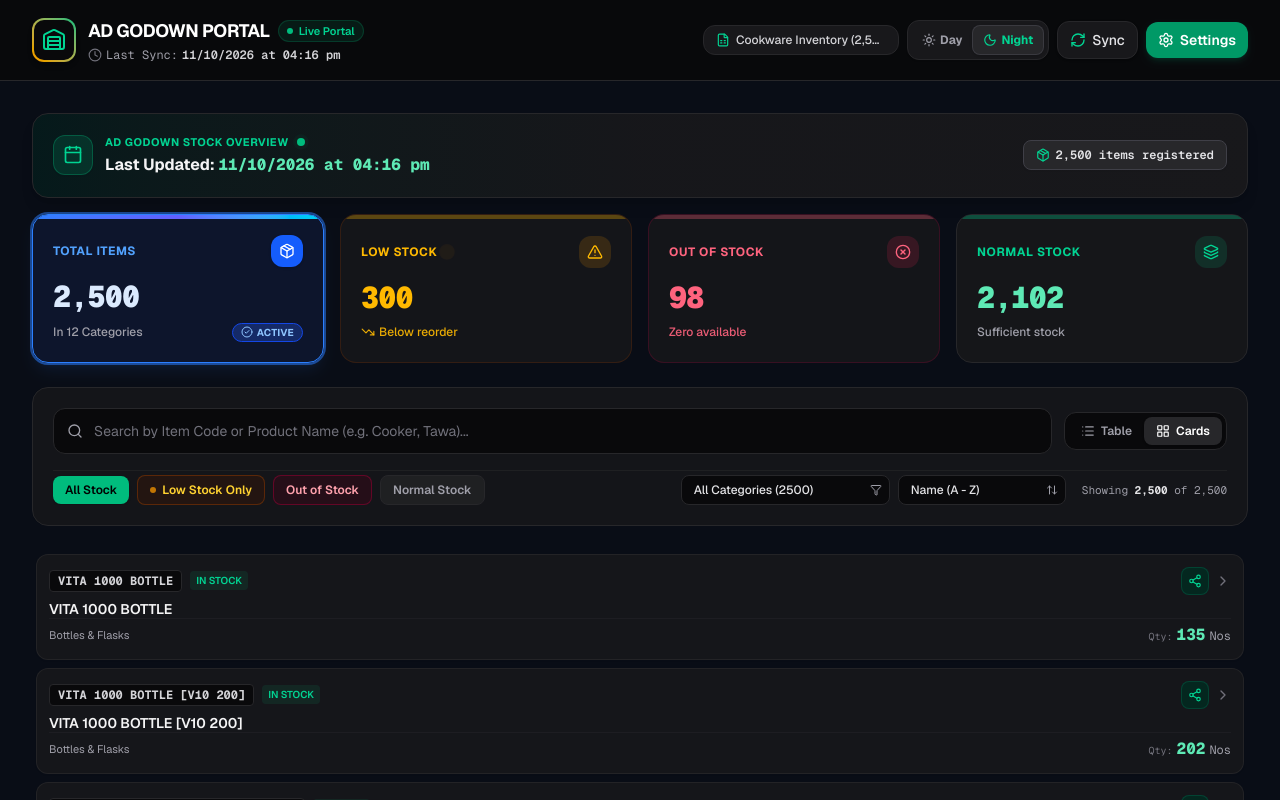
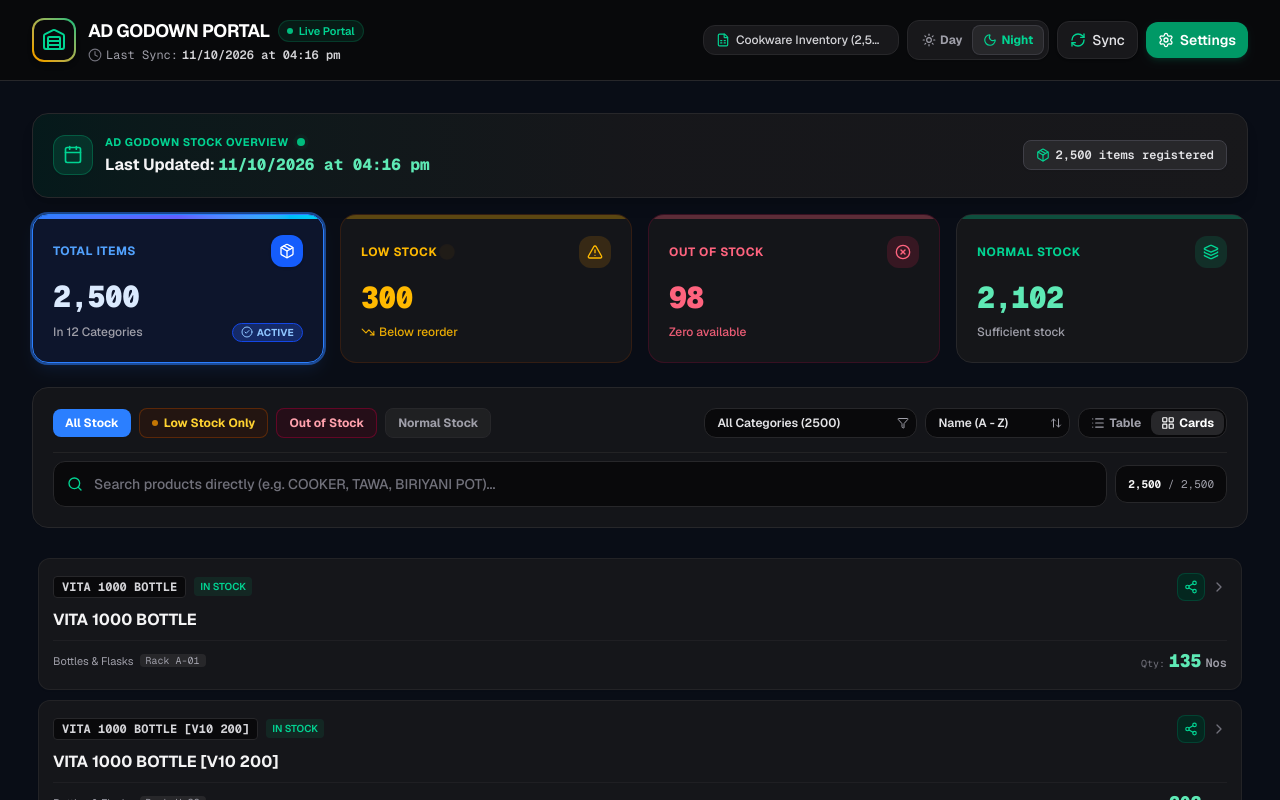
Before and after one commit to anshadh-pixel/AD_GodownPortal, a Next.js app: page / in a window 1280 px wide. Both pictures are taken after a click on the button "Cards". Shown: the top 800 px of the page. Built offline with nearby package versions, Linux system fonts and the light colour scheme.

Commit message:
feat: show full product names without truncation and move search bar directly above products list

```diff
--- a/src/components/StockCardListView.tsx
+++ b/src/components/StockCardListView.tsx
@@ -5,7 +5,8 @@ import { useVirtualizer } from "@tanstack/react-virtual";
 import {
   AlertTriangle,
   Share2,
-  ChevronRight
+  ChevronRight,
+  MapPin
 } from "lucide-react";
 import { StockItem } from "@/types/stock";
 
@@ -22,11 +23,12 @@ export function StockCardListView({
 }: StockCardListViewProps) {
   const parentRef = useRef<HTMLDivElement>(null);
 
+  // Generous height to show full product names across 2-3 lines without truncating
   const rowVirtualizer = useVirtualizer({
     count: items.length,
     getScrollElement: () => parentRef.current,
-    estimateSize: () => 114,
-    overscan: 10
+    estimateSize: () => 142,
+    overscan: 8
   });
 
   if (items.length === 0) {
@@ -42,7 +44,7 @@ export function StockCardListView({
   return (
     <div
       ref={parentRef}
-      className="h-[calc(100dvh-290px)] min-h-[460px] overflow-auto momentum-scroll scrollbar-thin scrollbar-thumb-slate-300 dark:scrollbar-thumb-zinc-700 relative rounded-2xl pb-12 transition-colors"
+      className="h-[calc(100dvh-270px)] min-h-[460px] overflow-auto momentum-scroll scrollbar-thin scrollbar-thumb-slate-300 dark:scrollbar-thumb-zinc-700 relative rounded-2xl pb-16 transition-colors"
     >
       <div
         style={{
@@ -69,11 +71,11 @@ export function StockCardListView({
                 height: `${virtualRow.size}px`,
                 transform: `translateY(${virtualRow.start}px)`
               }}
-              className="p-1"
+              className="p-1.5"
             >
               <div
                 onClick={() => onSelectItem(item)}
-                className={`h-[106px] p-3 rounded-xl border transition-all active:scale-[0.98] cursor-pointer flex flex-col justify-between shadow-xs ${
+                className={`min-h-[132px] p-3.5 rounded-xl border transition-all active:scale-[0.98] cursor-pointer flex flex-col justify-between shadow-xs ${
                   item.quantity < 0
                     ? "bg-rose-50/90 dark:bg-rose-950/25 border-rose-300 dark:border-rose-900/50"
                     : isOut
@@ -85,7 +87,7 @@ export function StockCardListView({
               >
                 {/* Header row: Code + Status Badge + WhatsApp */}
                 <div className="flex items-center justify-between gap-2">
-                  <div className="flex items-center gap-2">
+                  <div className="flex items-center gap-2 flex-wrap">
                     <span className="font-mono text-xs font-bold text-slate-800 dark:text-zinc-300 bg-slate-100 dark:bg-zinc-950 px-2 py-0.5 rounded border border-slate-200 dark:border-zinc-800">
                       {item.itemCode}
                     </span>
@@ -108,7 +110,7 @@ export function StockCardListView({
                     )}
                   </div>
 
-                  <div className="flex items-center gap-1.5">
+                  <div className="flex items-center gap-1.5 shrink-0">
                     <button
                       onClick={(e) => onShareWhatsApp(item, e)}
                       title="Share to WhatsApp"
@@ -120,21 +122,26 @@ export function StockCardListView({
                   </div>
                 </div>
 
-                {/* Middle: Item Name */}
-                <p className="text-sm font-semibold text-slate-900 dark:text-zinc-100 truncate mt-1">
+                {/* Middle: Full Item Name (NO TRUNCATION, shows full name completely!) */}
+                <h3 className="text-sm sm:text-base font-bold text-slate-900 dark:text-zinc-100 leading-snug break-words my-2">
                   {item.itemName}
-                </p>
+                </h3>
 
                 {/* Bottom Row: Category & Quantity */}
-                <div className="flex items-center justify-between pt-1 border-t border-slate-100 dark:border-zinc-800/50 text-xs">
-                  <span className="text-slate-500 dark:text-zinc-400 truncate max-w-[170px] text-[11px]">
-                    {item.category}
-                  </span>
+                <div className="flex items-center justify-between pt-1.5 border-t border-slate-100 dark:border-zinc-800/60 text-xs gap-2">
+                  <div className="flex items-center gap-1.5 text-slate-500 dark:text-zinc-400 text-[11px] truncate">
+                    <span>{item.category}</span>
+                    {item.location && (
+                      <span className="font-mono bg-slate-100 dark:bg-zinc-800 px-1.5 py-0.2 rounded text-[10px] shrink-0">
+                        {item.location}
+                      </span>
+                    )}
+                  </div>
 
                   <div className="flex items-baseline gap-1 shrink-0 font-mono">
                     <span className="text-slate-400 dark:text-zinc-500 text-[10px]">Qty:</span>
                     <span
-                      className={`text-base font-extrabold ${
+                      className={`text-base sm:text-lg font-black ${
                         isOut
                           ? "text-rose-600 dark:text-rose-400"
                           : isLow
@@ -144,7 +151,7 @@ export function StockCardListView({
                     >
                       {item.quantity.toLocaleString()}
                     </span>
-                    <span className="text-slate-500 dark:text-zinc-400 text-xs font-normal">
+                    <span className="text-slate-500 dark:text-zinc-400 text-xs font-semibold">
                       {item.unit}
                     </span>
                   </div>
--- a/src/components/StockFilters.tsx
+++ b/src/components/StockFilters.tsx
@@ -43,106 +43,52 @@ export function StockFilters({
   totalCount
 }: StockFiltersProps) {
   return (
-    <div className="bg-white/90 dark:bg-zinc-900/80 border border-slate-200 dark:border-zinc-800 rounded-2xl p-4 sm:p-5 space-y-4 backdrop-blur-sm shadow-sm dark:shadow-none transition-colors">
+    <div className="bg-white/90 dark:bg-zinc-900/80 border border-slate-200 dark:border-zinc-800 rounded-2xl p-4 sm:p-5 space-y-3.5 backdrop-blur-sm shadow-xs dark:shadow-none transition-colors">
 
-      {/* Top Search & View Switcher Row */}
-      <div className="flex flex-col sm:flex-row items-stretch sm:items-center gap-3">
-
-        {/* Instant Search Bar */}
-        <div className="relative flex-1">
-          <div className="absolute inset-y-0 left-0 pl-3.5 flex items-center pointer-events-none text-slate-400 dark:text-zinc-400">
-            <Search className="w-4 h-4" />
-          </div>
-          <input
-            type="text"
-            value={searchQuery}
-            onChange={(e) => onSearchChange(e.target.value)}
-            placeholder="Search by Item Code or Product Name (e.g. Cooker, Tawa)..."
-            className="w-full pl-10 pr-10 py-2.5 sm:py-3 rounded-xl bg-slate-50 dark:bg-zinc-950 border border-slate-200 dark:border-zinc-800 text-slate-900 dark:text-zinc-100 placeholder-slate-400 dark:placeholder-zinc-500 text-sm focus:outline-none focus:border-emerald-500 focus:ring-1 focus:ring-emerald-500 transition-all font-sans"
-          />
-          {searchQuery && (
-            <button
-              onClick={() => onSearchChange("")}
-              className="absolute inset-y-0 right-0 pr-3.5 flex items-center text-slate-400 hover:text-slate-600 dark:text-zinc-400 dark:hover:text-zinc-200 transition-colors"
-            >
-              <X className="w-4 h-4" />
-            </button>
-          )}
-        </div>
-
-        {/* View Switcher (Desktop / Mobile friendly) */}
-        <div className="flex items-center gap-2 self-end sm:self-auto shrink-0">
-          <div className="flex items-center p-1 bg-slate-100 dark:bg-zinc-950 rounded-xl border border-slate-200 dark:border-zinc-800">
-            <button
-              onClick={() => onViewModeChange("table")}
-              title="Table View (Ideal for Desktop)"
-              className={`flex items-center gap-1.5 px-3 py-1.5 rounded-lg text-xs font-semibold transition-all ${
-                viewMode === "table"
-                  ? "bg-white dark:bg-zinc-800 text-slate-900 dark:text-white shadow-sm"
-                  : "text-slate-500 dark:text-zinc-400 hover:text-slate-900 dark:hover:text-zinc-200"
-              }`}
-            >
-              <List className="w-3.5 h-3.5" />
-              <span className="hidden sm:inline">Table</span>
-            </button>
-            <button
-              onClick={() => onViewModeChange("cards")}
-              title="Card View (Ideal for Mobile)"
-              className={`flex items-center gap-1.5 px-3 py-1.5 rounded-lg text-xs font-semibold transition-all ${
-                viewMode === "cards"
-                  ? "bg-white dark:bg-zinc-800 text-slate-900 dark:text-white shadow-sm"
-                  : "text-slate-500 dark:text-zinc-400 hover:text-slate-900 dark:hover:text-zinc-200"
-              }`}
-            >
-              <LayoutGrid className="w-3.5 h-3.5" />
-              <span className="hidden sm:inline">Cards</span>
-            </button>
-          </div>
-        </div>
-
-      </div>
-
-      {/* Filter Badges & Dropdowns Row */}
-      <div className="flex flex-wrap items-center justify-between gap-3 pt-1 border-t border-slate-200 dark:border-zinc-800/60">
+      {/* Row 1: Status Filter Pills & Quick Controls */}
+      <div className="flex flex-wrap items-center justify-between gap-3">
 
         {/* Status Filter Pills (Horizontal swipeable on mobile) */}
         <div className="flex items-center gap-1.5 sm:gap-2 overflow-x-auto pb-1 sm:pb-0 sm:flex-wrap w-full sm:w-auto scrollbar-none">
           <button
             onClick={() => onStatusFilterChange("all")}
-            className={`px-3 py-1.5 rounded-lg text-xs font-semibold transition-all shrink-0 ${
+            className={`px-3 py-1.5 rounded-lg text-xs font-bold transition-all shrink-0 cursor-pointer ${
               statusFilter === "all"
-                ? "bg-emerald-600 dark:bg-emerald-500 text-white dark:text-black shadow-sm"
+                ? "bg-blue-600 dark:bg-blue-500 text-white shadow-xs"
                 : "bg-slate-100 dark:bg-zinc-800/80 text-slate-700 dark:text-zinc-300 hover:bg-slate-200 dark:hover:bg-zinc-700 border border-slate-200 dark:border-zinc-700/60"
             }`}
           >
             All Stock
           </button>
+
           <button
             onClick={() => onStatusFilterChange("low_stock")}
-            className={`px-3 py-1.5 rounded-lg text-xs font-semibold transition-all flex items-center gap-1.5 shrink-0 ${
+            className={`px-3 py-1.5 rounded-lg text-xs font-bold transition-all flex items-center gap-1.5 shrink-0 cursor-pointer ${
               statusFilter === "low_stock"
-                ? "bg-amber-500 text-black shadow-sm font-bold"
-                : "bg-amber-50 dark:bg-amber-950/30 text-amber-700 dark:text-amber-300 hover:bg-amber-100 dark:hover:bg-amber-900/40 border border-amber-200 dark:border-amber-800/50"
+                ? "bg-amber-500 text-black shadow-xs font-black"
+                : "bg-amber-50 dark:bg-amber-950/30 text-amber-800 dark:text-amber-300 hover:bg-amber-100 dark:hover:bg-amber-900/40 border border-amber-200 dark:border-amber-800/50"
             }`}
           >
             <span className="w-1.5 h-1.5 rounded-full bg-amber-500 animate-pulse" />
             Low Stock Only
           </button>
+
           <button
             onClick={() => onStatusFilterChange("out_of_stock")}
-            className={`px-3 py-1.5 rounded-lg text-xs font-semibold transition-all shrink-0 ${
+            className={`px-3 py-1.5 rounded-lg text-xs font-bold transition-all shrink-0 cursor-pointer ${
               statusFilter === "out_of_stock"
-                ? "bg-rose-600 dark:bg-rose-500 text-white shadow-sm font-bold"
-                : "bg-rose-50 dark:bg-rose-950/30 text-rose-700 dark:text-rose-300 hover:bg-rose-100 dark:hover:bg-rose-900/40 border border-rose-200 dark:border-rose-800/50"
+                ? "bg-rose-600 dark:bg-rose-500 text-white shadow-xs font-black"
+                : "bg-rose-50 dark:bg-rose-950/30 text-rose-800 dark:text-rose-300 hover:bg-rose-100 dark:hover:bg-rose-900/40 border border-rose-200 dark:border-rose-800/50"
             }`}
           >
             Out of Stock
           </button>
+
           <button
             onClick={() => onStatusFilterChange("in_stock")}
-            className={`px-3 py-1.5 rounded-lg text-xs font-semibold transition-all shrink-0 ${
+            className={`px-3 py-1.5 rounded-lg text-xs font-bold transition-all shrink-0 cursor-pointer ${
               statusFilter === "in_stock"
-                ? "bg-slate-800 text-white dark:bg-zinc-200 dark:text-zinc-900 shadow-sm font-bold"
+                ? "bg-emerald-600 text-white dark:bg-emerald-500 dark:text-black shadow-xs font-black"
                 : "bg-slate-100 dark:bg-zinc-800/60 text-slate-700 dark:text-zinc-400 hover:bg-slate-200 dark:hover:bg-zinc-700/60 border border-slate-200 dark:border-zinc-800"
             }`}
           >
@@ -150,7 +96,7 @@ export function StockFilters({
           </button>
         </div>
 
-        {/* Category & Sort Dropdowns */}
+        {/* Category & Sort & View Switcher */}
         <div className="flex flex-wrap items-center gap-2 w-full sm:w-auto">
 
           {/* Category Dropdown */}
@@ -158,7 +104,7 @@ export function StockFilters({
             <select
               value={selectedCategory}
               onChange={(e) => onCategoryChange(e.target.value)}
-              className="w-full sm:w-auto appearance-none pl-3 pr-8 py-1.5 rounded-lg bg-slate-50 dark:bg-zinc-950 border border-slate-200 dark:border-zinc-800 text-xs text-slate-800 dark:text-zinc-200 font-medium focus:outline-none focus:border-emerald-500 cursor-pointer"
+              className="w-full sm:w-auto appearance-none pl-3 pr-8 py-1.5 rounded-xl bg-slate-50 dark:bg-zinc-950 border border-slate-200 dark:border-zinc-800 text-xs text-slate-800 dark:text-zinc-200 font-semibold focus:outline-none focus:border-blue-500 cursor-pointer"
             >
               <option value="all">All Categories ({totalCount})</option>
               {categories.map((cat) => (
@@ -177,28 +123,85 @@ export function StockFilters({
             <select
               value={sortBy}
               onChange={(e) => onSortByChange(e.target.value)}
-              className="w-full sm:w-auto appearance-none pl-3 pr-8 py-1.5 rounded-lg bg-slate-50 dark:bg-zinc-950 border border-slate-200 dark:border-zinc-800 text-xs text-slate-800 dark:text-zinc-200 font-medium focus:outline-none focus:border-emerald-500 cursor-pointer"
+              className="w-full sm:w-auto appearance-none pl-3 pr-8 py-1.5 rounded-xl bg-slate-50 dark:bg-zinc-950 border border-slate-200 dark:border-zinc-800 text-xs text-slate-800 dark:text-zinc-200 font-semibold focus:outline-none focus:border-blue-500 cursor-pointer"
             >
               <option value="name_asc">Name (A - Z)</option>
               <option value="code_asc">Code (A - Z)</option>
-              <option value="qty_asc">Qty (Lowest first)</option>
-              <option value="qty_desc">Qty (Highest first)</option>
-              <option value="status_priority">Status (Low/Out first)</option>
+              <option value="qty_asc">Qty (Lowest)</option>
+              <option value="qty_desc">Qty (Highest)</option>
+              <option value="status_priority">Status (Low first)</option>
             </select>
             <div className="pointer-events-none absolute inset-y-0 right-0 flex items-center px-2 text-slate-400 dark:text-zinc-400">
               <ArrowUpDown className="w-3 h-3" />
             </div>
           </div>
 
-          {/* Result Count Indicator */}
-          <span className="text-[11px] font-mono text-slate-500 dark:text-zinc-400 shrink-0 ml-auto sm:ml-2">
-            Showing <strong className="text-slate-800 dark:text-zinc-200">{totalFilteredCount.toLocaleString()}</strong> of {totalCount.toLocaleString()}
-          </span>
+          {/* View Switcher (Table vs Cards) */}
+          <div className="flex items-center p-0.5 bg-slate-100 dark:bg-zinc-950 rounded-xl border border-slate-200 dark:border-zinc-800 shrink-0">
+            <button
+              onClick={() => onViewModeChange("table")}
+              title="Table View (Desktop)"
+              className={`flex items-center gap-1 px-2.5 py-1 rounded-lg text-xs font-bold transition-all ${
+                viewMode === "table"
+                  ? "bg-white dark:bg-zinc-800 text-slate-900 dark:text-white shadow-xs"
+                  : "text-slate-500 dark:text-zinc-400 hover:text-slate-900 dark:hover:text-zinc-200"
+              }`}
+            >
+              <List className="w-3.5 h-3.5" />
+              <span className="hidden md:inline">Table</span>
+            </button>
+            <button
+              onClick={() => onViewModeChange("cards")}
+              title="Card View (Mobile)"
+              className={`flex items-center gap-1 px-2.5 py-1 rounded-lg text-xs font-bold transition-all ${
+                viewMode === "cards"
+                  ? "bg-white dark:bg-zinc-800 text-slate-900 dark:text-white shadow-xs"
+                  : "text-slate-500 dark:text-zinc-400 hover:text-slate-900 dark:hover:text-zinc-200"
+              }`}
+            >
+              <LayoutGrid className="w-3.5 h-3.5" />
+              <span className="hidden md:inline">Cards</span>
+            </button>
+          </div>
 
         </div>
 
       </div>
 
+      {/* Row 2: SEARCH BAR — PLACED DIRECTLY ABOVE PRODUCTS LIST! */}
+      <div className="pt-2 border-t border-slate-100 dark:border-zinc-800/80">
+        <div className="flex items-center gap-2">
+
+          {/* Prominent Instant Search Input */}
+          <div className="relative flex-1">
+            <div className="absolute inset-y-0 left-0 pl-3.5 flex items-center pointer-events-none text-slate-400 dark:text-zinc-400">
+              <Search className="w-4 h-4 text-emerald-600 dark:text-emerald-400" />
+            </div>
+            <input
+              type="text"
+              value={searchQuery}
+              onChange={(e) => onSearchChange(e.target.value)}
+              placeholder="Search products directly (e.g. COOKER, TAWA, BIRIYANI POT)..."
+              className="w-full pl-10 pr-10 py-2.5 sm:py-3 rounded-xl bg-slate-50 dark:bg-zinc-950 border border-slate-200 dark:border-zinc-800 text-slate-900 dark:text-zinc-100 placeholder-slate-400 dark:placeholder-zinc-500 text-sm font-medium focus:outline-none focus:border-blue-500 focus:ring-1 focus:ring-blue-500 transition-all font-sans"
+            />
+            {searchQuery && (
+              <button
+                onClick={() => onSearchChange("")}
+                className="absolute inset-y-0 right-0 pr-3.5 flex items-center text-slate-400 hover:text-slate-700 dark:text-zinc-400 dark:hover:text-zinc-200 transition-colors"
+              >
+                <X className="w-4 h-4" />
+              </button>
+            )}
+          </div>
+
+          {/* Showing Count Badge */}
+          <span className="hidden sm:inline-flex items-center px-3 py-2.5 rounded-xl bg-slate-50 dark:bg-zinc-950 border border-slate-200 dark:border-zinc-800 text-[11px] font-mono text-slate-500 dark:text-zinc-400 shrink-0">
+            <span><strong className="text-slate-900 dark:text-zinc-100">{totalFilteredCount.toLocaleString()}</strong> / {totalCount.toLocaleString()}</span>
+          </span>
+
+        </div>
+      </div>
+
     </div>
   );
 }
--- a/src/components/StockTableView.tsx
+++ b/src/components/StockTableView.tsx
@@ -122,8 +122,8 @@ export function StockTableView({
                 </div>
 
                 {/* Item Name & Category */}
-                <div className="col-span-4 min-w-0">
-                  <p className="text-sm font-semibold text-slate-800 dark:text-zinc-100 truncate group-hover:text-slate-950 dark:group-hover:text-white">
+                <div className="col-span-4 min-w-0 pr-2">
+                  <p className="text-sm font-semibold text-slate-800 dark:text-zinc-100 group-hover:text-slate-950 dark:group-hover:text-white leading-snug">
                     {item.itemName}
                   </p>
                   <div className="flex items-center gap-2 mt-0.5">
```
